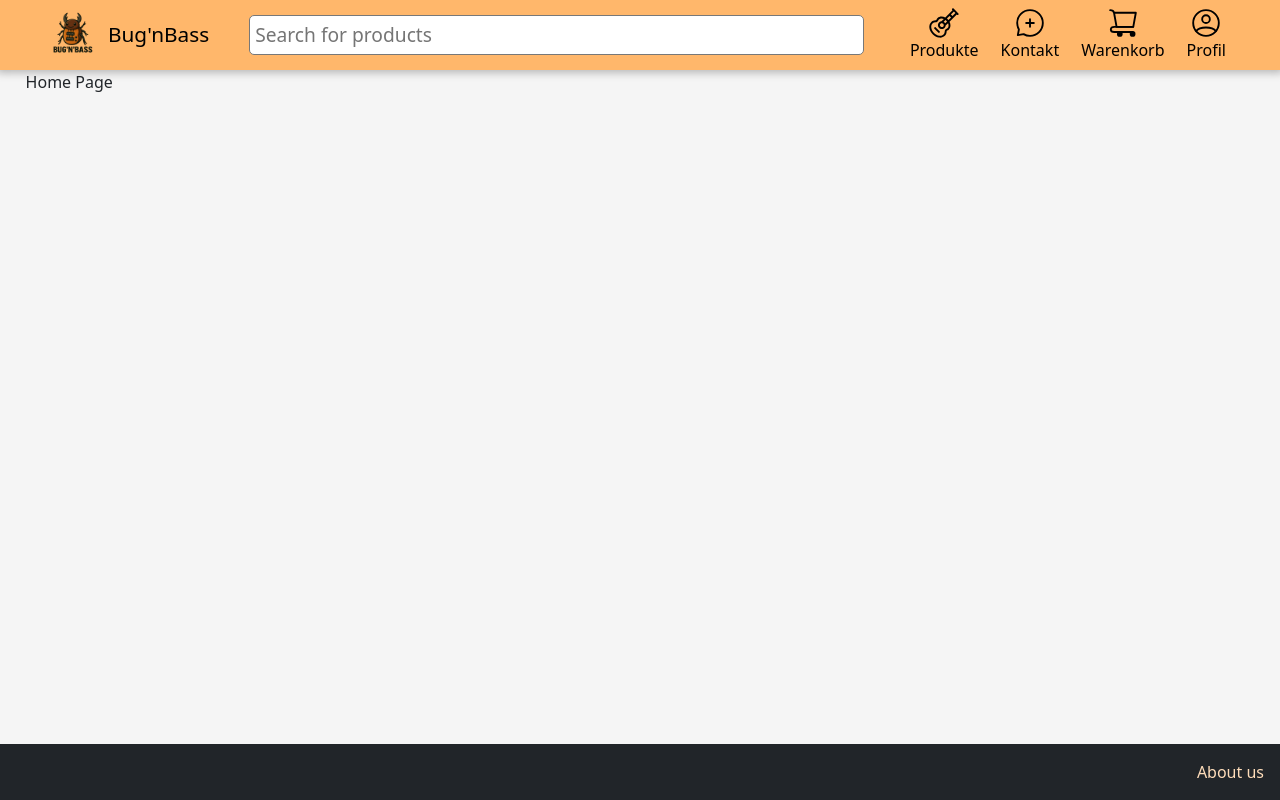
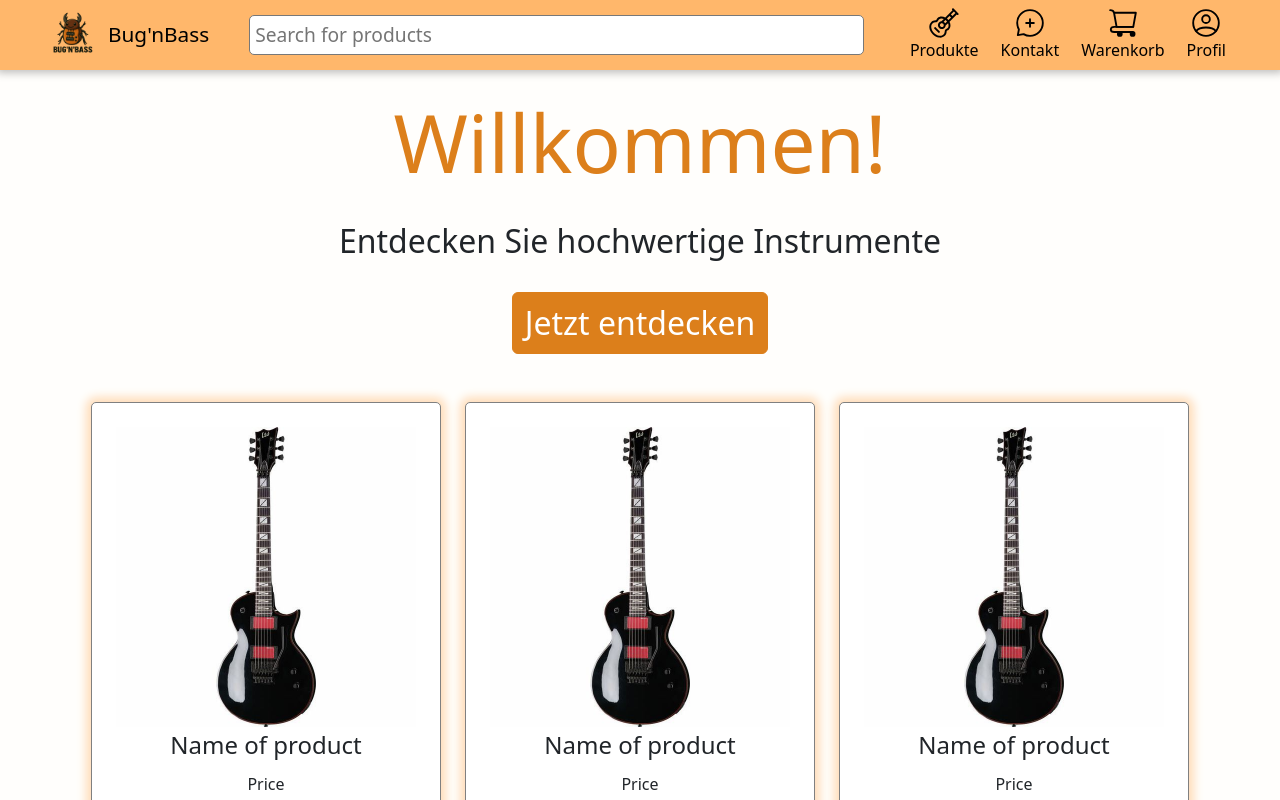
Before and after one commit to RolandExSauce/Bugn-Base, a React (Vite) app in the folder frontend/: page / in a window 1280 px wide. Shown: the top 800 px of the page. Built offline with nearby package versions, Linux system fonts and the light colour scheme; no server answers.

Commit message:
update: homepage

```diff
--- a/frontend/src/components/navigation/Footer.tsx
+++ b/frontend/src/components/navigation/Footer.tsx
@@ -2,10 +2,8 @@ import { Link } from "react-router-dom";
 
 export default function Footer() {
   return (
-    <footer className="position-absolute bottom-0 start-0 d-flex w-100 justify-content-end bg-dark p-3">
-      <Link to="/aboutus" className="footer-link">
-        About us
-      </Link>
+    <footer className="footer d-flex w-100 justify-content-end align-items-center bg-dark p-3">
+      <Link to="/aboutus">About us</Link>
     </footer>
   );
 }
--- a/frontend/src/main.css
+++ b/frontend/src/main.css
@@ -563,19 +563,51 @@ th {
   filter: brightness(1.2);
 }
 
+:root {
+  --bs-primary: #4caf50;
+  --bs-primary-text: rgb(220, 127, 27);
+  --bs-secondary: #ff9800;
+}
+
+.text--primary {
+  color: rgb(220, 127, 27);
+}
+
+.text--secondary {
+  color: rgb(255, 183, 107);
+}
+
+.homepage-main h1 {
+  color: rgb(220, 127, 27);
+  font-size: 5rem;
+}
+.homepage-main a {
+  background-color: rgb(220, 127, 27) !important;
+  border: 1px solid rgb(220, 127, 27);
+  font-size: 2rem;
+  transition: 0.1s;
+}
+.homepage-main a:hover {
+  filter: brightness(1.2);
+}
+
 body {
-  background-color: rgb(245, 245, 245);
+  background-color: rgb(255, 253.6695652174, 252.3);
 }
 
 .main-div {
   padding: 0px 2vw;
+  min-height: calc(100vh - 70px - 50px);
 }
 
-.footer-link {
+.footer {
+  height: 50px;
+}
+.footer a {
   color: rgb(255, 221, 186);
   z-index: 100;
 }
-.footer-link:hover {
+.footer a:hover {
   color: rgb(255, 183, 107);
   cursor: pointer;
 }
--- a/frontend/src/pages/Home.tsx
+++ b/frontend/src/pages/Home.tsx
@@ -1,4 +1,21 @@
-const Home = () => {
-  return <div>Home Page</div>;
-};
-export default Home;
+import { Link } from "react-router-dom";
+import ShopItem from "../components/product/ShopItem";
+
+export default function HomePage() {
+  return (
+    <div className="homepage-main d-flex flex-column align-items-center text-center gap-4 p-4">
+      <h1>Willkommen!</h1>
+      <h2>Entdecken Sie hochwertige Instrumente</h2>
+
+      <Link to="/listing" className="btn btn-primary">
+        Jetzt entdecken
+      </Link>
+
+      <div className="d-flex flex-wrap justify-content-center gap-4 mt-4">
+        <ShopItem />
+        <ShopItem />
+        <ShopItem />
+      </div>
+    </div>
+  );
+}
--- /dev/null
+++ b/frontend/src/styles/_home.scss
@@ -0,0 +1,18 @@
+@import "variables";
+
+.homepage-main {
+  & h1 {
+    color: $primary-dark;
+    font-size: 5rem;
+  }
+
+  & a {
+    background-color: $primary-dark !important;
+    border: 1px solid $primary-dark;
+    font-size: 2rem;
+    transition: 0.1s;
+    &:hover {
+      filter: brightness(1.2);
+    }
+  }
+}
--- a/frontend/src/styles/main.scss
+++ b/frontend/src/styles/main.scss
@@ -8,20 +8,25 @@
 @import "responsive";
 @import "profile";
 @import "admin";
+@import "home";
 
 body {
-  background-color: rgb(245, 245, 245);
+  background-color: lighten($primary-light, 13%);
 }
 
 .main-div {
   padding: 0px 2vw;
+  min-height: calc(100vh - 70px - 50px); // 70px: navbar, 50px: footer
 }
 
-.footer-link {
-  color: $primary-light;
-  z-index: 100;
-  &:hover {
-    color: $primary-accent;
-    cursor: pointer;
+.footer {
+  height: 50px;
+  & a {
+    color: $primary-light;
+    z-index: 100;
+    &:hover {
+      color: $primary-accent;
+      cursor: pointer;
+    }
   }
 }
```
